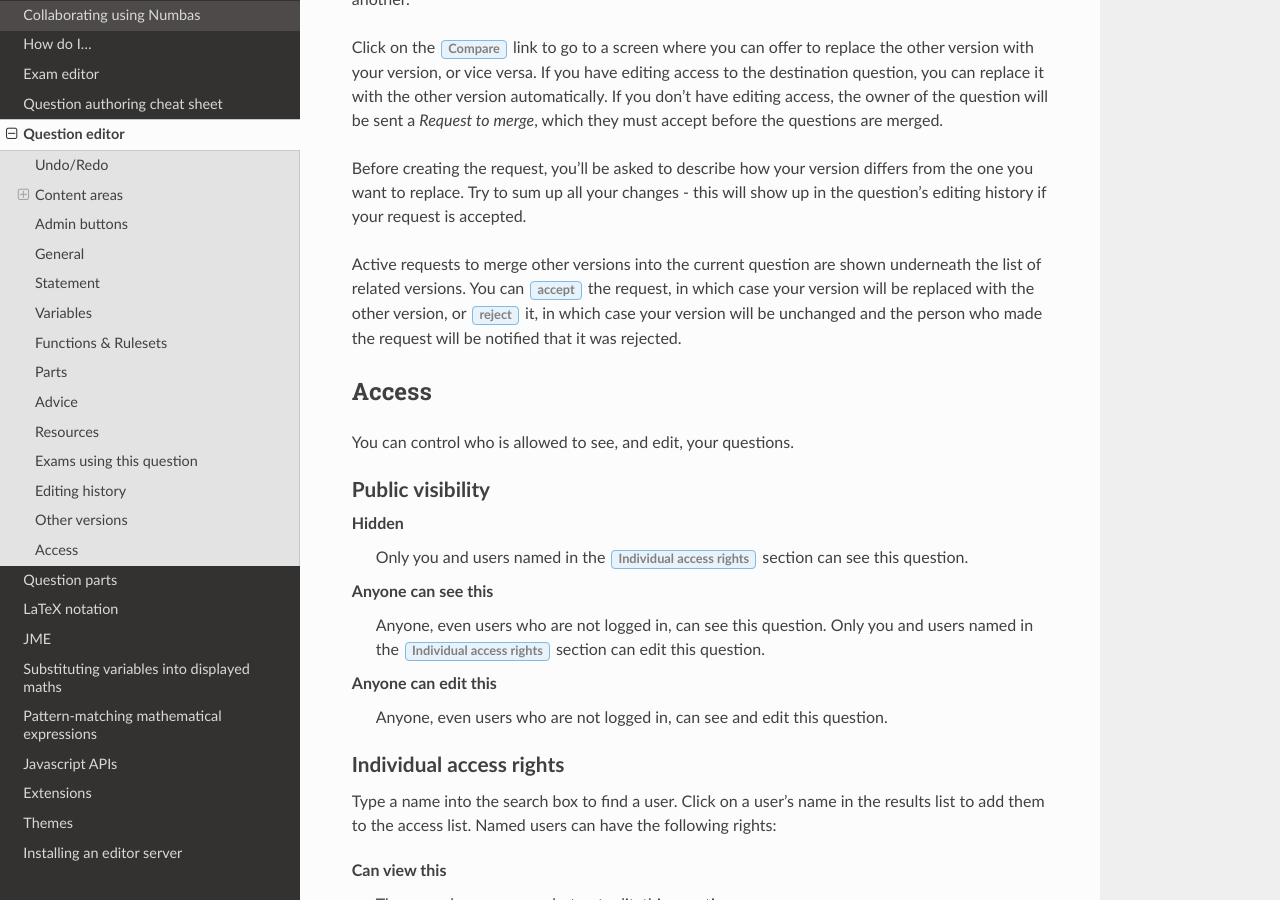
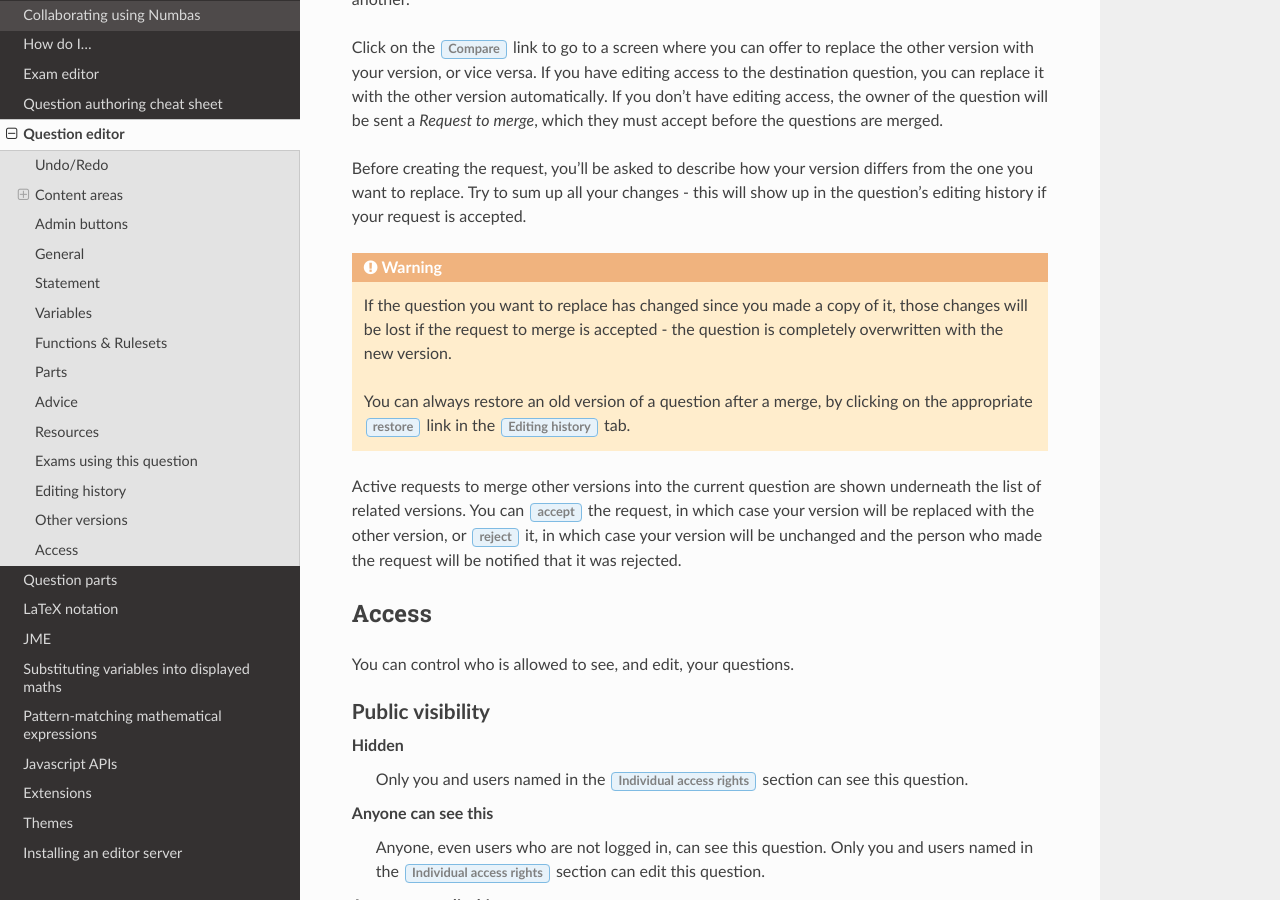
Before and after one commit to numbas/editor-docs, a Sphinx documentation site: the page built from source/question-reference.rst, in a window 1280 px wide and 900 px high, scrolled down 10485 px. Built offline with Sphinx 7.4.7 and the Read the Docs theme 2.0.0, drawn with Linux system fonts in a browser that asks for light colours.

Commit message:
add warning about overwriting changes when merging

```diff
--- a/source/question-reference.rst
+++ b/source/question-reference.rst
@@ -374,6 +374,11 @@ If you don't have editing access, the owner of the question will be sent a *Requ
 Before creating the request, you'll be asked to describe how your version differs from the one you want to replace.
 Try to sum up all your changes - this will show up in the question's editing history if your request is accepted.
 
+.. warning::
+    If the question you want to replace has changed since you made a copy of it, those changes will be lost if the request to merge is accepted - the question is completely overwritten with the new version.
+
+    You can always restore an old version of a question after a merge, by clicking on the appropriate :guilabel:`restore` link in the :guilabel:`Editing history` tab.
+
 Active requests to merge other versions into the current question are shown underneath the list of related versions.
 You can :guilabel:`accept` the request, in which case your version will be replaced with the other version, or :guilabel:`reject` it, in which case your version will be unchanged and the person who made the request will be notified that it was rejected.
 
```
